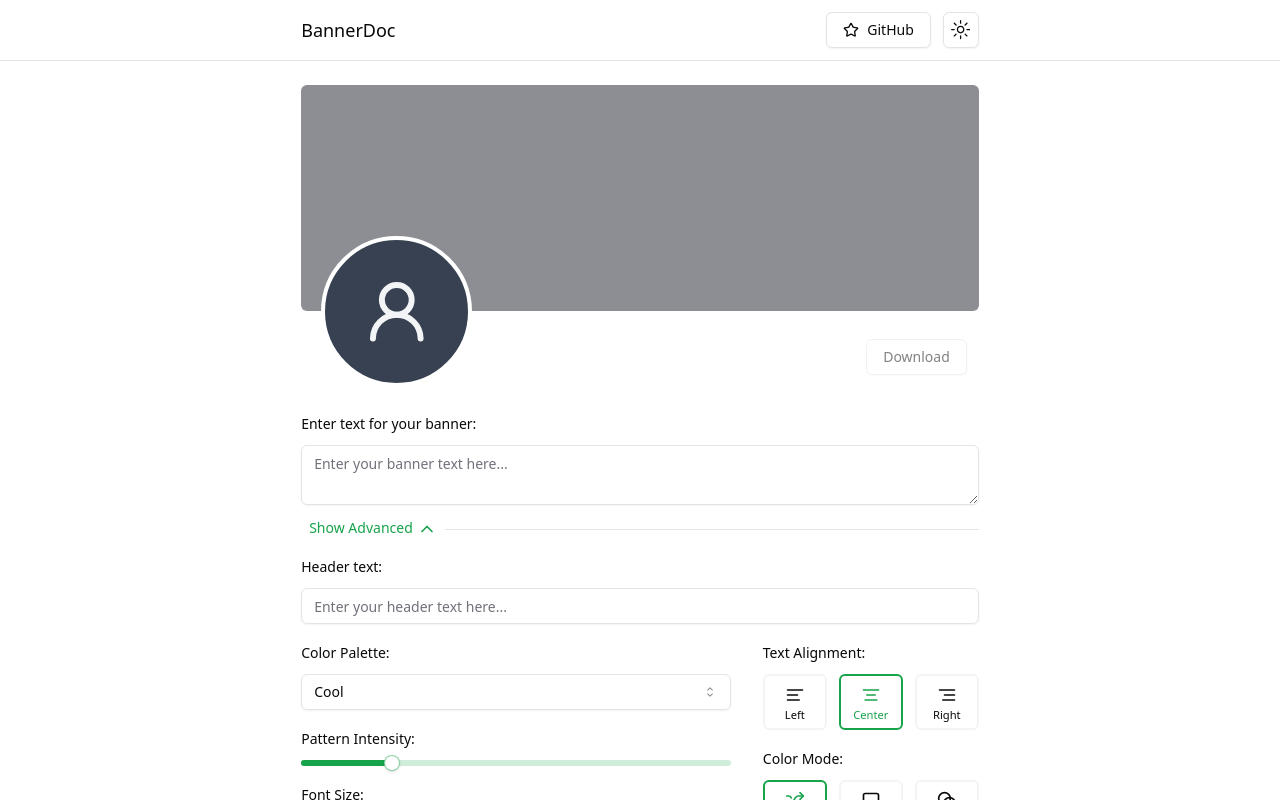
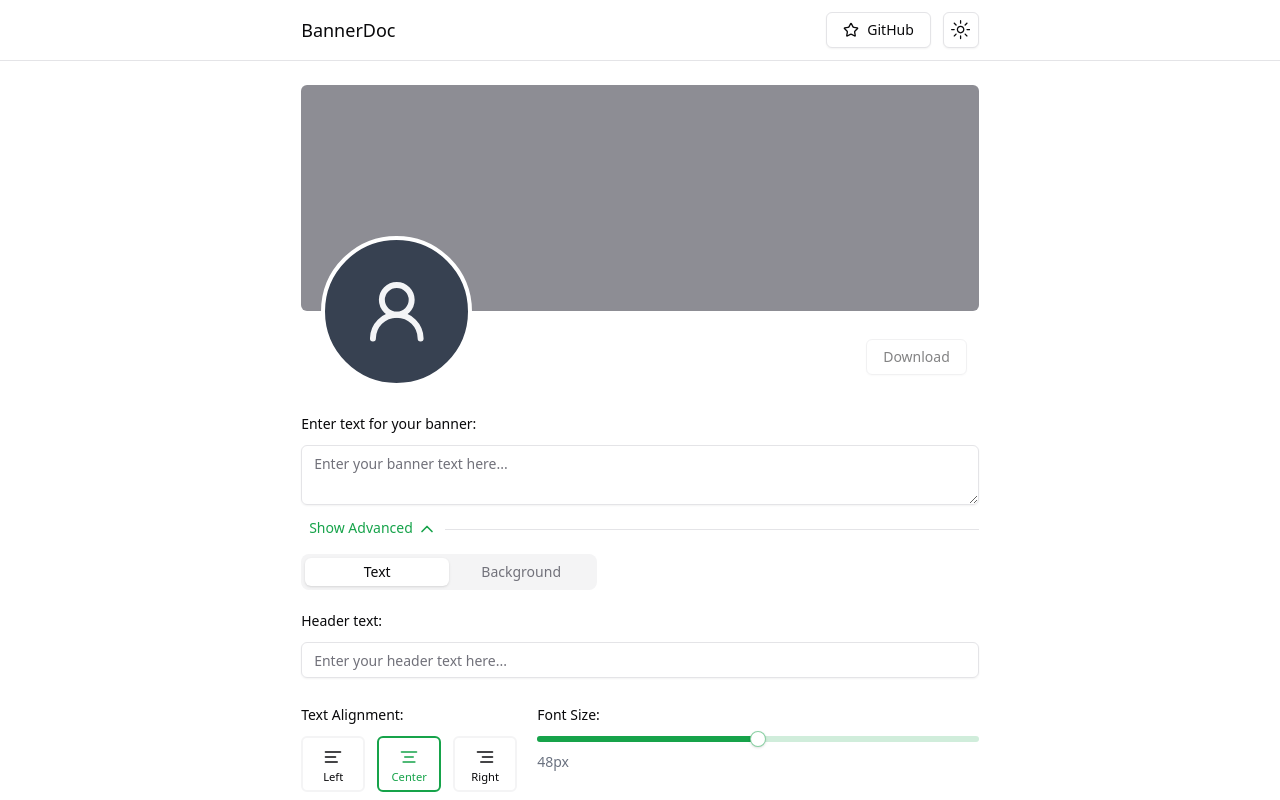
Before and after one commit to devRabbani/bannerdoc, a Next.js app: page / in a window 1280 px wide. Both pictures are taken after a click on the button "Show Advanced". Shown: the top 800 px of the page. Built offline with nearby package versions, Linux system fonts and the light colour scheme.

Commit message:
add tab layout

```diff
--- a/components/banner-generator.tsx
+++ b/components/banner-generator.tsx
@@ -25,8 +25,9 @@ import { ColorModeRadio } from "./color-mode-radio";
 import SelectColorPalette from "./select-color-palette";
 import BannerText from "./banner-text";
 import CustomColorPicker from "./custom-color-picker";
-import SettingSliders from "./setting-sliders";
 import { AlignType, FillModeType, PaletteType } from "@/lib/types";
+import { Tabs, TabsContent, TabsList, TabsTrigger } from "./ui/tabs";
+import { Slider } from "./ui/slider";
 
 export default function BannerGenerator() {
   const [bannerUrl, setBannerUrl] = useState("");
@@ -141,7 +142,17 @@ export default function BannerGenerator() {
               </Button>
             </div>
           </CollapsibleTrigger>
-          <CollapsibleContent className="space-y-4 py-2">
+          <CollapsibleContent className="py-2">
+            <Tabs defaultValue="text">
+              <TabsList>
+                <TabsTrigger className="w-36" value="text">
+                  Text
+                </TabsTrigger>
+                <TabsTrigger className="w-36" value="background">
+                  Background
+                </TabsTrigger>
+              </TabsList>
+              <TabsContent value="text" className="space-y-6 py-2.5">
                 <FormDiv>
                   <Label htmlFor="headerText">Header text:</Label>
                   <Input
@@ -151,12 +162,26 @@ export default function BannerGenerator() {
                     placeholder="Enter your header text here..."
                   />
                 </FormDiv>
-            <div className="flex flex-col items-start gap-8 md:flex-row-reverse">
-              <div className="flex w-full justify-between gap-2 min-[370px]:justify-start min-[370px]:gap-3 sm:gap-4 md:w-fit md:flex-col">
+                <div className="flex gap-5">
                   <AlignItemsRadio align={align} setAlign={setAlign} />
-                <ColorModeRadio fillMode={fillMode} setFillMode={setFillMode} />
+                  <FormDiv className="w-full">
+                    <Label htmlFor="fontSize">Font Size:</Label>
+                    <Slider
+                      id="fontSize"
+                      value={[fontSize]}
+                      onValueChange={(value) => setFontSize(value[0])}
+                      min={24}
+                      max={72}
+                      step={1}
+                      className="cursor-pointer"
+                    />
+                    <div className="mt-1 text-sm text-gray-500">
+                      {fontSize}px
                     </div>
-              <div className="w-full space-y-4">
+                  </FormDiv>
+                </div>
+              </TabsContent>
+              <TabsContent value="background" className="space-y-6 py-2.5">
                 <div className="flex gap-3">
                   <SelectColorPalette value={palette} setValue={setPalette} />
                   {palette === "custom" && (
@@ -168,15 +193,28 @@ export default function BannerGenerator() {
                     />
                   )}
                 </div>
-
-                <SettingSliders
-                  fontSize={fontSize}
-                  setFontSize={setFontSize}
-                  patternIntensity={patternIntensity}
-                  setPatternIntensity={setPatternIntensity}
+                <div className="flex gap-6">
+                  <ColorModeRadio
+                    fillMode={fillMode}
+                    setFillMode={setFillMode}
                   />
+                  <FormDiv className="w-full">
+                    <Label>Pattern Intensity:</Label>
+                    <Slider
+                      value={[patternIntensity]}
+                      onValueChange={(value) => setPatternIntensity(value[0])}
+                      min={0}
+                      max={0.5}
+                      step={0.01}
+                      className="cursor-pointer"
+                    />
+                    <div className="mt-1 text-sm text-gray-500">
+                      {(patternIntensity * 100).toPrecision(2)}%
                     </div>
+                  </FormDiv>
                 </div>
+              </TabsContent>
+            </Tabs>
           </CollapsibleContent>
         </Collapsible>
         <div className="mt-6 flex flex-col-reverse gap-3 sm:flex-row">
--- a/components/custom-color-picker.tsx
+++ b/components/custom-color-picker.tsx
@@ -1,6 +1,8 @@
 import FormDiv from "./form-div";
-import { Input } from "./ui/input";
 import { Label } from "./ui/label";
+import { HexColorPicker } from "react-colorful";
+import { Popover, PopoverContent, PopoverTrigger } from "./ui/popover";
+import { Button } from "./ui/button";
 
 export default function CustomColorPicker({
   customColor1,
@@ -14,21 +16,33 @@ export default function CustomColorPicker({
   setCustomColor2: (color: string) => void;
 }) {
   return (
-    <FormDiv>
+    <FormDiv className="w-4/12">
       <Label>Custom color</Label>
-      <div className="flex gap-3 sm:gap-2">
-        <Input
-          value={customColor1}
-          onChange={(e) => setCustomColor1(e.target.value)}
-          type="color"
-          className="h-11 w-11 cursor-pointer p-1"
-        />
-        <Input
-          value={customColor2}
-          onChange={(e) => setCustomColor2(e.target.value)}
-          type="color"
-          className="h-11 w-11 cursor-pointer p-1"
-        />
+      <div className="flex gap-3">
+        <Popover>
+          <PopoverTrigger asChild>
+            <Button
+              variant="outline"
+              className="aspect-square w-full p-0"
+              style={{ backgroundColor: customColor1 }}
+            />
+          </PopoverTrigger>
+          <PopoverContent className="w-auto p-0">
+            <HexColorPicker color={customColor1} onChange={setCustomColor1} />
+          </PopoverContent>
+        </Popover>
+        <Popover>
+          <PopoverTrigger asChild>
+            <Button
+              variant="outline"
+              className="aspect-square w-full p-0"
+              style={{ backgroundColor: customColor2 }}
+            />
+          </PopoverTrigger>
+          <PopoverContent className="w-auto p-0">
+            <HexColorPicker color={customColor2} onChange={setCustomColor2} />
+          </PopoverContent>
+        </Popover>
       </div>
     </FormDiv>
   );
--- a/components/setting-sliders.tsx
+++ /dev/null
@@ -1,44 +0,0 @@
-import FormDiv from "./form-div";
-import { Label } from "./ui/label";
-import { Slider } from "./ui/slider";
-
-export default function SettingSliders({
-  patternIntensity,
-  fontSize,
-  setPatternIntensity,
-  setFontSize,
-}: {
-  patternIntensity: number;
-  fontSize: number;
-  setPatternIntensity: (value: number) => void;
-  setFontSize: (value: number) => void;
-}) {
-  return (
-    <>
-      <FormDiv>
-        <Label>Pattern Intensity:</Label>
-        <Slider
-          value={[patternIntensity]}
-          onValueChange={(value) => setPatternIntensity(value[0])}
-          min={0}
-          max={0.5}
-          step={0.01}
-          className="cursor-pointer"
-        />
-      </FormDiv>
-      <FormDiv>
-        <Label htmlFor="fontSize">Font Size:</Label>
-        <Slider
-          id="fontSize"
-          value={[fontSize]}
-          onValueChange={(value) => setFontSize(value[0])}
-          min={24}
-          max={72}
-          step={1}
-          className="cursor-pointer"
-        />
-        <div className="text-sm text-gray-500 mt-1">{fontSize}px</div>
-      </FormDiv>
-    </>
-  );
-}
--- /dev/null
+++ b/components/ui/popover.tsx
@@ -0,0 +1,33 @@
+"use client"
+
+import * as React from "react"
+import * as PopoverPrimitive from "@radix-ui/react-popover"
+
+import { cn } from "@/lib/utils"
+
+const Popover = PopoverPrimitive.Root
+
+const PopoverTrigger = PopoverPrimitive.Trigger
+
+const PopoverAnchor = PopoverPrimitive.Anchor
+
+const PopoverContent = React.forwardRef<
+  React.ElementRef<typeof PopoverPrimitive.Content>,
+  React.ComponentPropsWithoutRef<typeof PopoverPrimitive.Content>
+>(({ className, align = "center", sideOffset = 4, ...props }, ref) => (
+  <PopoverPrimitive.Portal>
+    <PopoverPrimitive.Content
+      ref={ref}
+      align={align}
+      sideOffset={sideOffset}
+      className={cn(
+        "z-50 w-72 rounded-md border bg-popover p-4 text-popover-foreground shadow-md outline-none data-[state=open]:animate-in data-[state=closed]:animate-out data-[state=closed]:fade-out-0 data-[state=open]:fade-in-0 data-[state=closed]:zoom-out-95 data-[state=open]:zoom-in-95 data-[side=bottom]:slide-in-from-top-2 data-[side=left]:slide-in-from-right-2 data-[side=right]:slide-in-from-left-2 data-[side=top]:slide-in-from-bottom-2",
+        className
+      )}
+      {...props}
+    />
+  </PopoverPrimitive.Portal>
+))
+PopoverContent.displayName = PopoverPrimitive.Content.displayName
+
+export { Popover, PopoverTrigger, PopoverContent, PopoverAnchor }
--- /dev/null
+++ b/components/ui/tabs.tsx
@@ -0,0 +1,55 @@
+"use client";
+
+import * as React from "react";
+import * as TabsPrimitive from "@radix-ui/react-tabs";
+
+import { cn } from "@/lib/utils";
+
+const Tabs = TabsPrimitive.Root;
+
+const TabsList = React.forwardRef<
+  React.ElementRef<typeof TabsPrimitive.List>,
+  React.ComponentPropsWithoutRef<typeof TabsPrimitive.List>
+>(({ className, ...props }, ref) => (
+  <TabsPrimitive.List
+    ref={ref}
+    className={cn(
+      "inline-flex h-9 items-center justify-center rounded-lg bg-muted p-1 text-muted-foreground",
+      className,
+    )}
+    {...props}
+  />
+));
+TabsList.displayName = TabsPrimitive.List.displayName;
+
+const TabsTrigger = React.forwardRef<
+  React.ElementRef<typeof TabsPrimitive.Trigger>,
+  React.ComponentPropsWithoutRef<typeof TabsPrimitive.Trigger>
+>(({ className, ...props }, ref) => (
+  <TabsPrimitive.Trigger
+    ref={ref}
+    className={cn(
+      "inline-flex items-center justify-center whitespace-nowrap rounded-md px-3 py-1 text-sm font-medium ring-offset-background transition-all focus-visible:outline-none focus-visible:ring-2 focus-visible:ring-ring focus-visible:ring-offset-2 disabled:pointer-events-none disabled:opacity-50 data-[state=active]:bg-background data-[state=active]:text-foreground data-[state=active]:shadow",
+      className,
+    )}
+    {...props}
+  />
+));
+TabsTrigger.displayName = TabsPrimitive.Trigger.displayName;
+
+const TabsContent = React.forwardRef<
+  React.ElementRef<typeof TabsPrimitive.Content>,
+  React.ComponentPropsWithoutRef<typeof TabsPrimitive.Content>
+>(({ className, ...props }, ref) => (
+  <TabsPrimitive.Content
+    ref={ref}
+    className={cn(
+      "mt-2 ring-offset-background focus-visible:outline-none focus-visible:ring-2 focus-visible:ring-ring focus-visible:ring-offset-2",
+      className,
+    )}
+    {...props}
+  />
+));
+TabsContent.displayName = TabsPrimitive.Content.displayName;
+
+export { Tabs, TabsList, TabsTrigger, TabsContent };
--- a/package.json
+++ b/package.json
@@ -14,18 +14,21 @@
     "@radix-ui/react-dropdown-menu": "^2.1.1",
     "@radix-ui/react-icons": "^1.3.0",
     "@radix-ui/react-label": "^2.1.0",
+    "@radix-ui/react-popover": "^1.1.1",
     "@radix-ui/react-progress": "^1.1.0",
     "@radix-ui/react-radio-group": "^1.2.0",
     "@radix-ui/react-select": "^2.1.1",
     "@radix-ui/react-separator": "^1.1.0",
     "@radix-ui/react-slider": "^1.2.0",
     "@radix-ui/react-slot": "^1.1.0",
+    "@radix-ui/react-tabs": "^1.1.0",
     "class-variance-authority": "^0.7.0",
     "clsx": "^2.1.1",
     "lucide-react": "^0.445.0",
     "next": "14.2.13",
     "next-themes": "^0.3.0",
     "react": "^18",
+    "react-colorful": "^5.6.1",
     "react-dom": "^18",
     "sonner": "^1.5.0",
     "tailwind-merge": "^2.5.2",
```
Also changed, not shown: 1 other file (tests, documents, lock files or other folders). Lines whose indentation alone changed are shown as unchanged.
